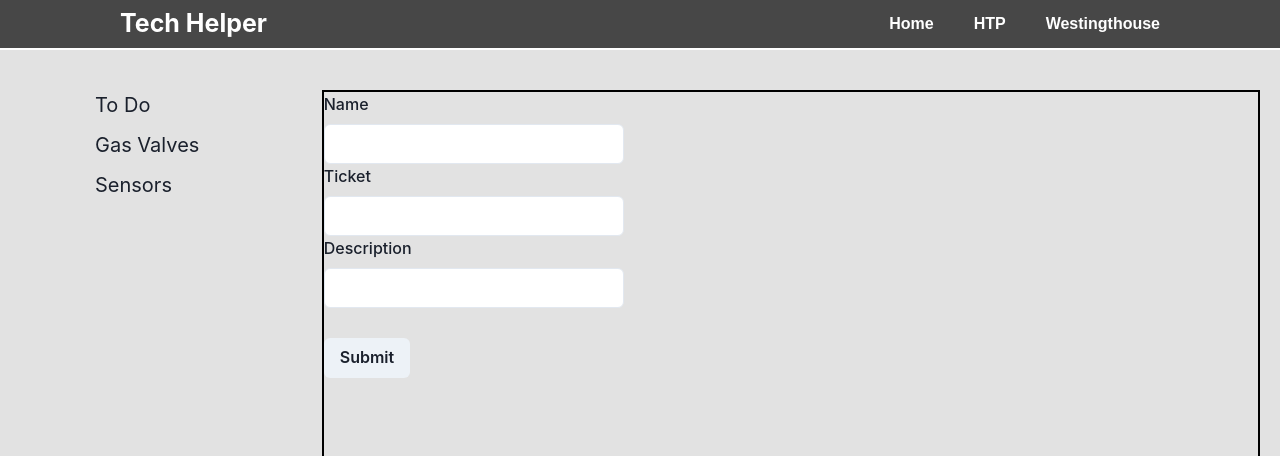
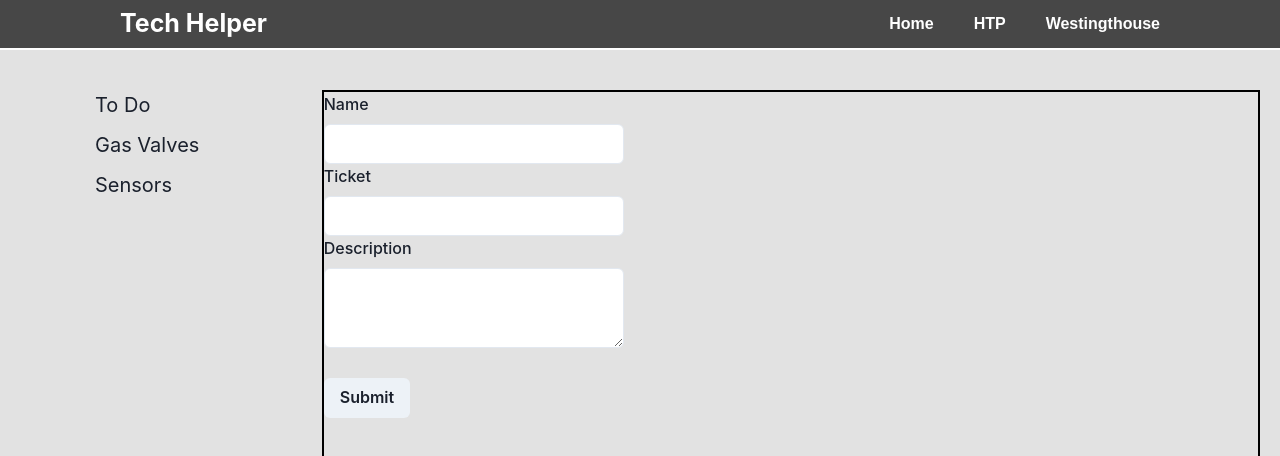
Before and after one commit to Erick-Bravo/tech_helper, a React (Create React App) app: page / in a window 1280 px wide. Shown: the top 456 px of the page. Built offline with nearby package versions, Linux system fonts and the light colour scheme.

Commit message:
localStorage input save

```diff
--- a/src/components/Links_HTP/OldAssModel.tsx
+++ b/src/components/Links_HTP/OldAssModel.tsx
@@ -16,6 +16,14 @@ const OldAssModel = () => {
   const [year, setYear] = useState<oldAssYearTypes[]>([
     { letter: "Year", year: 0 },
   ]);
+
+  // const revisionOutput = () => {
+    //Use year to determine revision,
+    //if on a transition year, check month
+  //   if (year[0].year > 2008) {
+  //     return "Rev 2"
+  //   }
+  // };
 
   //Month
   const handleMonthSubmit = () => {
@@ -62,6 +70,7 @@ const OldAssModel = () => {
   };
 
   return (
+    <>
       <Flex>
         <Flex flexDir="column" alignItems="center">
           <Input
@@ -98,6 +107,8 @@ const OldAssModel = () => {
           )}
         </Flex>
       </Flex>
+      <Text>Test</Text>
+    </>
   );
 };
 
--- a/src/components/Links_Home/ToDo.tsx
+++ b/src/components/Links_Home/ToDo.tsx
@@ -1,4 +1,4 @@
-import { FormControl, FormLabel, Input, Box, Button } from "@chakra-ui/react";
+import { FormControl, FormLabel, Input, Box, Button, Textarea } from "@chakra-ui/react";
 import { useState } from "react";
 
 const ToDo = () => {
@@ -8,8 +8,22 @@ const ToDo = () => {
   const [ticket, setTicket] = useState("");
   const [description, setDescription] = useState("");
 
-  // const localGet = JSON.parse(localStorage.getItem("toDoObject") || "")
+  // const localGet = localStorage.getItem("toDoObject")
   // console.log(localGet)
+  const toDoList: {name: string, ticket: string, description: string}[] = [
+    {
+      name,
+      ticket,
+      description,
+    },
+  ];
+
+  const handleSubmit = () => {
+    const parsedList = JSON.stringify(toDoList);
+    console.log(parsedList)
+    localStorage.setItem("toDoList", parsedList);
+  };
+
 
   return (
     <Box>
@@ -31,15 +45,15 @@ const ToDo = () => {
           value={ticket}
         />
         <FormLabel>Description</FormLabel>
-        <Input
-          type="text"
+        <Textarea
           w="300px"
+
           bg="white"
           onChange={(e) => setDescription(e.target.value)}
           value={description}
         />
       </FormControl>
-      <Button mt="30px">Submit</Button>
+      <Button mt="30px" onClick={handleSubmit}>Submit</Button>
     </Box>
   );
 };
```
Lines whose indentation alone changed are shown as unchanged.
